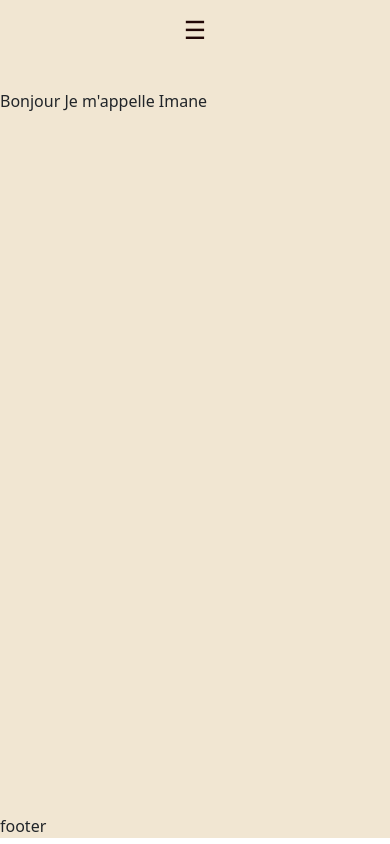
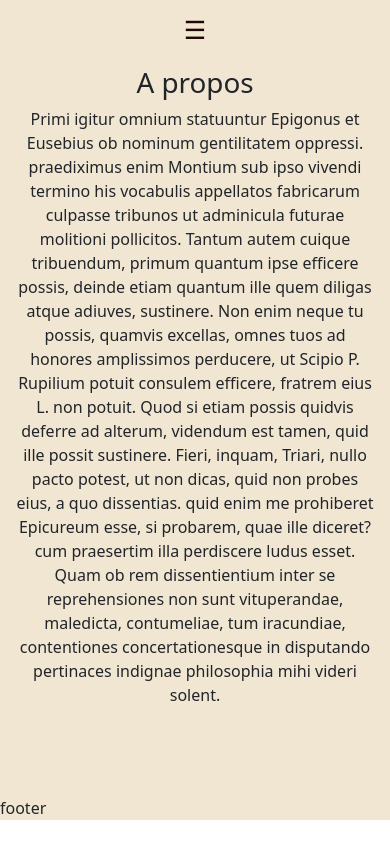
Before and after one commit to ImaneZ21/portfolio-imane, a React (Vite) app: page / in a window 390 px wide. Built offline with nearby package versions, Linux system fonts and the light colour scheme.

Commit message:
add about section

```diff
--- a/components/About/About.jsx
+++ b/components/About/About.jsx
@@ -3,7 +3,27 @@ import "./About.scss";
 function About() {
   return (
     <div className="about d-flex">
-      <p>Bonjour Je m'appelle Imane</p>
+      <div className="containeur">
+        <h1>A propos</h1>
+        <p className="about-paragraphs">
+          Primi igitur omnium statuuntur Epigonus et Eusebius ob nominum
+          gentilitatem oppressi. praediximus enim Montium sub ipso vivendi
+          termino his vocabulis appellatos fabricarum culpasse tribunos ut
+          adminicula futurae molitioni pollicitos. Tantum autem cuique
+          tribuendum, primum quantum ipse efficere possis, deinde etiam quantum
+          ille quem diligas atque adiuves, sustinere. Non enim neque tu possis,
+          quamvis excellas, omnes tuos ad honores amplissimos perducere, ut
+          Scipio P. Rupilium potuit consulem efficere, fratrem eius L. non
+          potuit. Quod si etiam possis quidvis deferre ad alterum, videndum est
+          tamen, quid ille possit sustinere. Fieri, inquam, Triari, nullo pacto
+          potest, ut non dicas, quid non probes eius, a quo dissentias. quid
+          enim me prohiberet Epicureum esse, si probarem, quae ille diceret? cum
+          praesertim illa perdiscere ludus esset. Quam ob rem dissentientium
+          inter se reprehensiones non sunt vituperandae, maledicta, contumeliae,
+          tum iracundiae, contentiones concertationesque in disputando
+          pertinaces indignae philosophia mihi videri solent.
+        </p>
+      </div>
     </div>
   );
 }
--- a/components/About/About.scss
+++ b/components/About/About.scss
@@ -1,3 +1,16 @@
 .about {
-    margin-top: 10%;
+    margin-top: 5%;
+    flex-direction: column;
 }
+
+@media screen and (max-width: 768px) {
+    .about {
+        text-align: center;
+    }
+
+    .containeur {
+        .about-paragraphs {
+            height: 70%;
+        }
+    }
+}
--- a/components/Header/Header.scss
+++ b/components/Header/Header.scss
@@ -1,7 +1,14 @@
 .header {
     position: fixed;
     top: 10px;
-    width: 100%;
+    width: 80%;
+    justify-content: end;
+
+
+    .header-top,
+    .header-bottom {
+        justify-content: end;
+    }
 
     .header-top a,
     .header-bottom a {
@@ -21,6 +28,7 @@
 
 @media screen and (max-width: 768px) {
     .header {
+        width: 100%;
         flex-direction: column;
         justify-content: center;
         align-items: center;
@@ -41,7 +49,6 @@
         &.open .header-top,
         &.open .header-bottom {
             display: flex;
-            flex-direction: column;
             width: 100%;
         }
 
@@ -50,13 +57,16 @@
             width: 100%;
             text-align: center;
             padding: 15px;
-            border: 1px solid rgba(255,255,255,0.1);
+            border: 1px solid rgba(255, 255, 255, 0.1);
             transition: all 0.3s ease;
+                        background-color: #F1E6D2;
+
         }
 
         .header-top a:hover,
         .header-bottom a:hover {
             color: #F1E6D2;
+            background-color: #210706;
         }
     }
 }
--- a/src/App.css
+++ b/src/App.css
@@ -9,10 +9,13 @@
   background-color: #F1E6D2;
 }
 
+header {
+  width: 100%;
+}
+
 main {
-  margin-top: 50px;
-  width: 100%;
-  min-height: calc(100vh - 80px); /* optionnel : occuper tout l’écran restant */
+  width: 70%;
+  min-height: calc(100vh - 80px);
 }
 
 @media screen and (max-width: 768px) {
@@ -20,4 +23,10 @@ main {
   #root {
     padding: 0;
   }
+
+  main {
+    margin-top: 2rem;
+    width: 100%;
+    padding: 1rem;
+  }
 }
--- a/src/index.css
+++ b/src/index.css
@@ -13,17 +13,6 @@
   -moz-osx-font-smoothing: grayscale;
 }
 
-a {
-  font-weight: 500;
-  color: #210706;
-  text-decoration: inherit;
-}
-a:hover {
-  color: #F1E6D2;
-  background-color: #210706;
-}
-
-
 @media (prefers-color-scheme: light) {
   :root {
     color: #F1E6D2;
```
